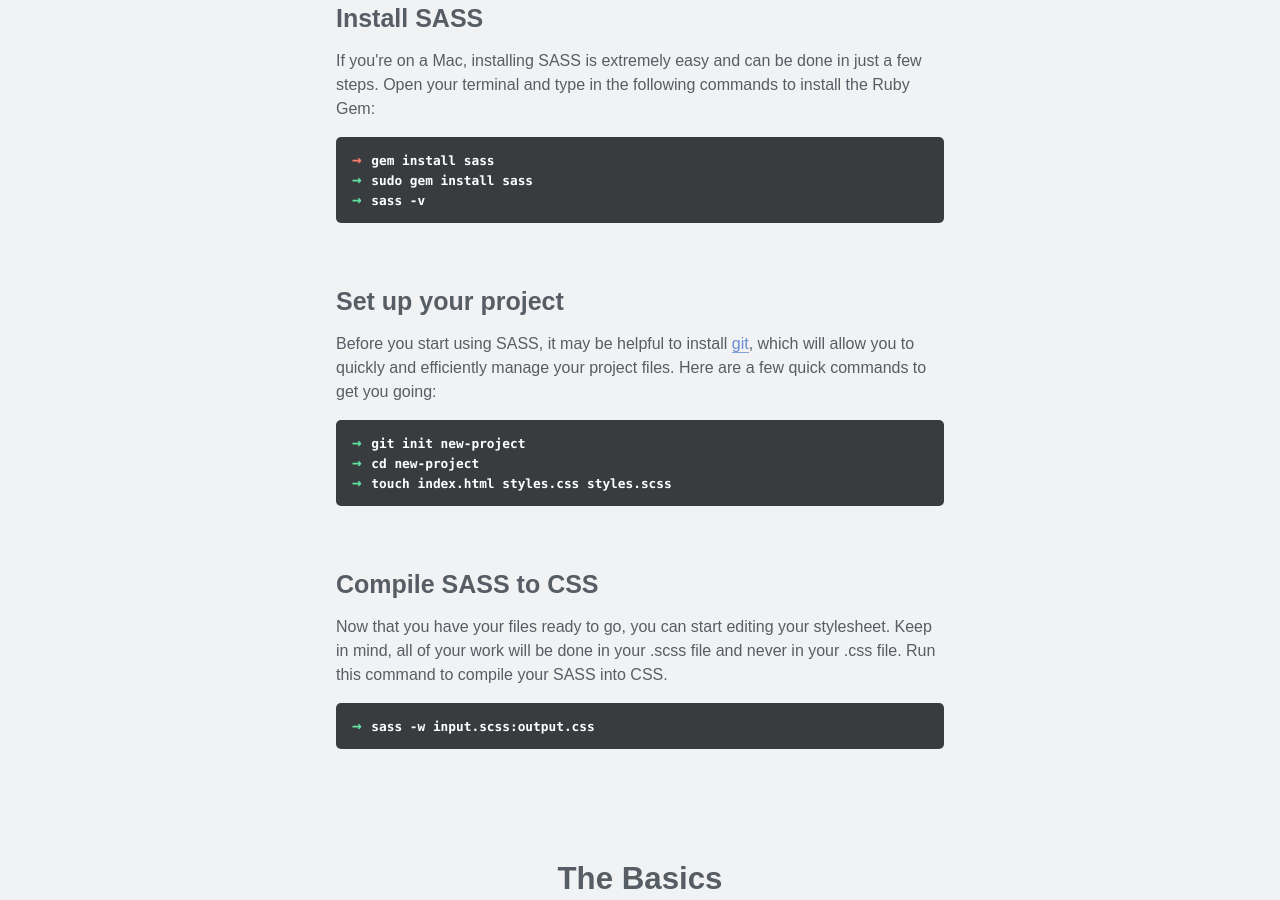
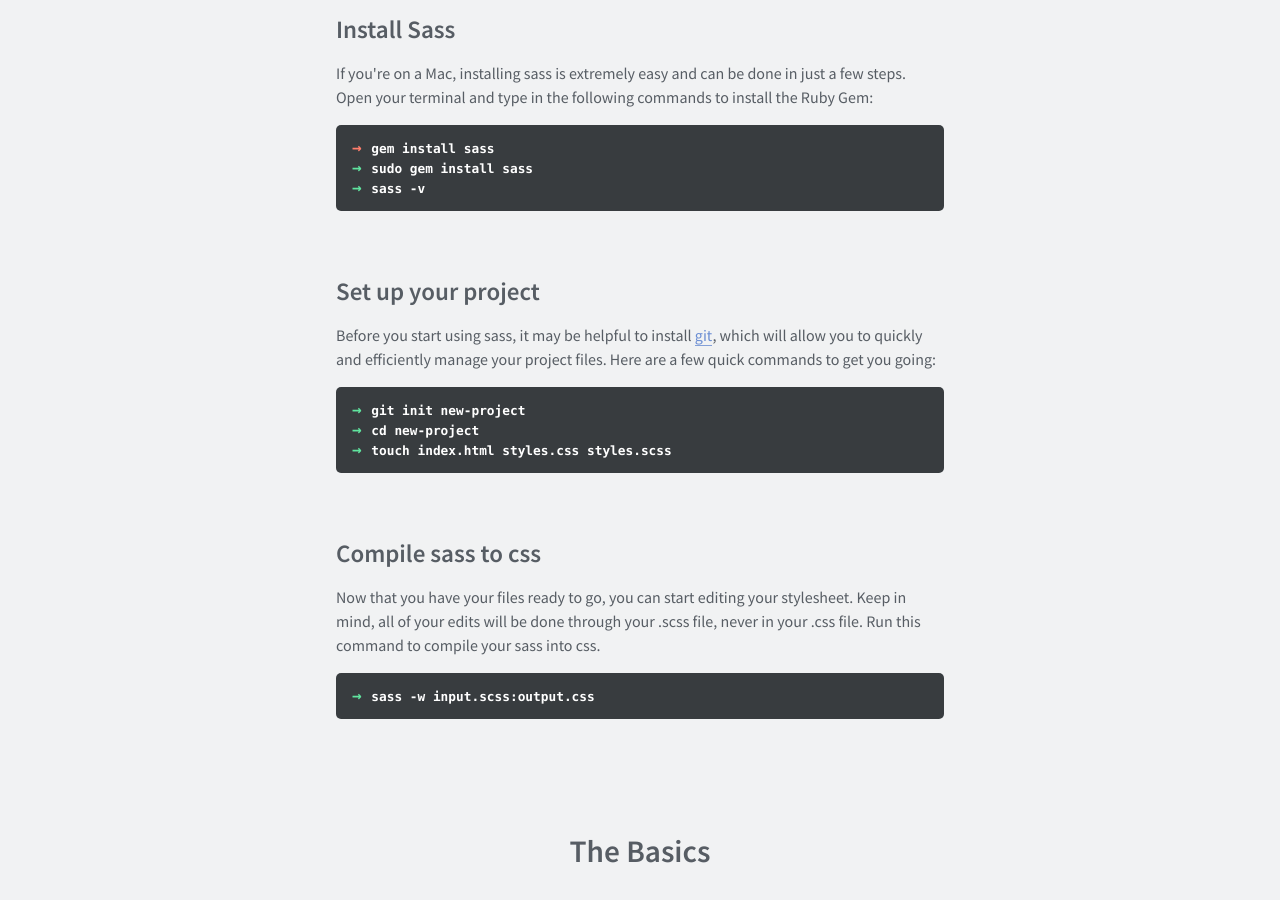
Before and after one commit to jrauh/jaredrauh.github.io, a website: page sass/index.html in a window 1280 px wide. Shown: the part 205-1105 px from the top of the page. Drawn offline with Linux system fonts and the light colour scheme.

Commit message:
Text edits // adding source sans google font to specific page

```diff
--- a/sass/index.html
+++ b/sass/index.html
@@ -7,6 +7,7 @@
 <meta name="p:domain_verify" content="f11fb9b0671f49f237641bb5c4cfb52b"/>
 <title>Learn Sass</title>
 <link rel="stylesheet" type="text/css" href="../styles/styles.css">
+<link href='http://fonts.googleapis.com/css?family=Source+Sans+Pro:400,600' rel='stylesheet' type='text/css'>
 </head>
 
 <body>
@@ -22,8 +23,8 @@
 </section>
 
 <section class="row">
-  <h2>Install SASS</h2>
-  <p>If you're on a Mac, installing SASS is extremely easy and can be done in just a few steps. Open your terminal and type in the following commands to install the Ruby Gem:</p>
+  <h2>Install Sass</h2>
+  <p>If you're on a Mac, installing sass is extremely easy and can be done in just a few steps. Open your terminal and type in the following commands to install the Ruby Gem:</p>
   <div class="code">
     <div class="row">
       <span class="code__arrow red">&#8594; </span>
@@ -40,7 +41,7 @@
   </div>
 
   <h2>Set up your project</h2>
-  <p>Before you start using SASS, it may be helpful to install <a class="inline" href="https://git-scm.com/" target="blank">git</a>, which will allow you to quickly and efficiently manage your project files. Here are a few quick commands to get you going:</p>
+  <p>Before you start using sass, it may be helpful to install <a class="inline" href="https://git-scm.com/" target="blank">git</a>, which will allow you to quickly and efficiently manage your project files. Here are a few quick commands to get you going:</p>
   <div class="code">
     <div class="row">
       <span class="code__arrow green">&#8594; </span>
@@ -56,8 +57,8 @@
     </div>
   </div>
 
-  <h2>Compile SASS to CSS</h2>
-  <p>Now that you have your files ready to go, you can start editing your stylesheet. Keep in mind, all of your work will be done in your .scss file and never in your .css file. Run this command to compile your SASS into CSS.</p>
+  <h2>Compile sass to css</h2>
+  <p>Now that you have your files ready to go, you can start editing your stylesheet. Keep in mind, all of your edits will be done through your .scss file, never in your .css file. Run this command to compile your sass into css.</p>
   <div class="code">
     <span class="code__arrow green">&#8594; </span>
     sass -w input.scss:output.css
@@ -98,7 +99,7 @@
   </div>
 
   <h2>Mixins</h2>
-  <p>One simple way to use a mixin is to utilize it for vendor prefixed elements. To create a mixin, all you need to do is define a mixin name and a variable, which will be passed to each vendor prefix. This can now be incuded anywhere within your project by using an <span class="code-block">@include</span> followed by your mixin name and a desired value.</p>
+  <p>One simple way to use a mixin is to utilize it for vendor prefixed elements. To create a mixin, simply define a mixin name and a variable, which will be passed to each vendor prefix. This can now be referenced anywhere within your project by using an <span class="code-block">@include</span>, followed by the mixin name and a desired value.</p>
   <div class="code code--scss">
     <ul class="code_number">
       <li>1</li>
--- a/styles/partials/_learn.scss
+++ b/styles/partials/_learn.scss
@@ -35,6 +35,7 @@
     font-family: monaco, 'Inconsolata', sans-serif;
     font-size: 0.8rem;
     padding: 0rem 0.2rem 0.1rem;
+    margin: -0.2rem 0;
   }
 }
 
```
Also changed, not shown: styles/styles.css.
